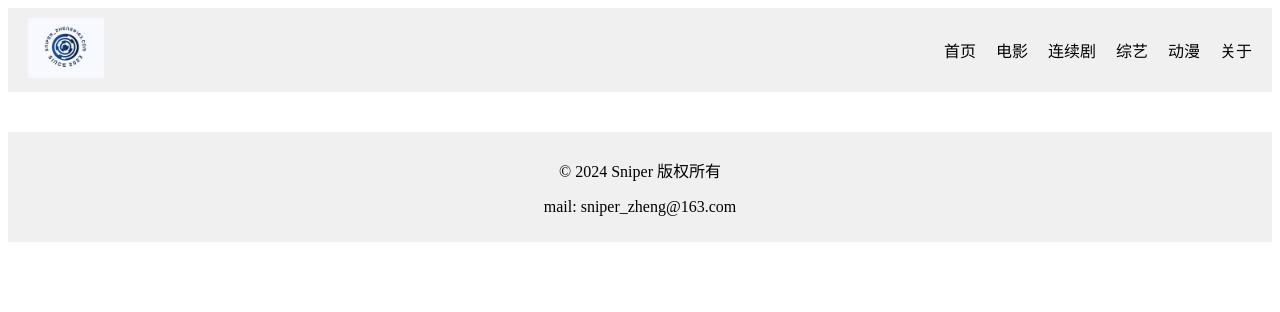
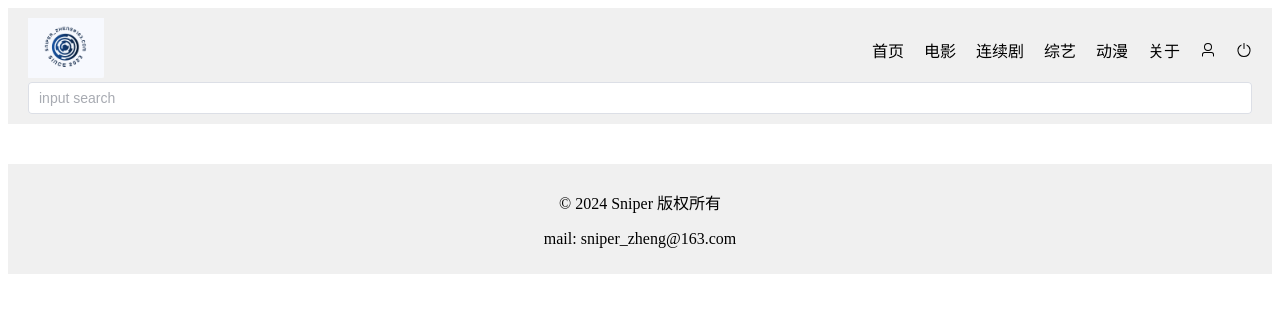
Before and after one commit to SniperTei/snipermovie, a Vue app in the folder sniper-cinema-pc/: page / in a window 1280 px wide. Shown: the top 312 px of the page. Built offline with nearby package versions, Linux system fonts and the light colour scheme.

Commit message:
更新elementPlus 注册图标  优化导航右边样式

```diff
--- a/sniper-cinema-pc/package.json
+++ b/sniper-cinema-pc/package.json
@@ -10,8 +10,9 @@
     "lint": "eslint . --ext .vue,.js,.jsx,.cjs,.mjs --fix --ignore-path .gitignore"
   },
   "dependencies": {
+    "@element-plus/icons-vue": "^2.3.1",
     "axios": "^1.6.8",
-    "element-plus": "^2.6.3",
+    "element-plus": "^2.7.2",
     "pinia": "^2.1.7",
     "vue": "^3.4.21",
     "vue-router": "^4.3.0"
--- a/sniper-cinema-pc/src/main.js
+++ b/sniper-cinema-pc/src/main.js
@@ -3,10 +3,20 @@ import { createPinia } from 'pinia'
 
 import App from './App.vue'
 import router from './router'
+// 全局注册element图标 我们是按需自动引入，不需要全局引入
+// import ElementPlus from 'element-plus'
+// import 'element-plus/dist/index.css'
+import * as ElementPlusIconsVue from '@element-plus/icons-vue'
+
 
 const app = createApp(App)
 
 app.use(createPinia())
 app.use(router)
+app.use(ElementPlusIconsVue)
+// 全局注册element图标
+for (const [key, component] of Object.entries(ElementPlusIconsVue)) {
+  app.component(key, component)
+}
 
 app.mount('#app')
--- a/sniper-cinema-pc/src/views/layout/index.vue
+++ b/sniper-cinema-pc/src/views/layout/index.vue
@@ -1,11 +1,19 @@
 <script setup>
-
+// user点击事件
+const userClick = () => {
+  console.log('userClick')
+}
+// logout点击事件
+const logoutClick = () => {
+  console.log('logoutClick')
+}
 </script>
 
 <template>
   <div class="layout">
     <!-- 最上面的导航部分 -->
     <div class="nav">
+      <div class="nav-category">
         <div class="nav-left">
           <img src="../../assets/logo.jpg" alt="logo" />
         </div>
@@ -16,6 +24,15 @@
           <router-link to="/variety">综艺</router-link>
           <router-link to="/anime">动漫</router-link>
           <router-link to="/about">关于</router-link>
+          <el-icon class="nav-right-icon" @click="userClick"><User /></el-icon>
+          <el-icon class="nav-right-icon" @click="logoutClick"><SwitchButton /></el-icon>
+          <!-- <el-button icon="el-icon-search"></el-button> -->
+        </div>
+      </div>
+      <div class="nav-search">
+        <div>
+          <el-input placeholder="input search"></el-input>
+        </div>
       </div>
     </div>
     <!-- 中间内容部分 -->
@@ -34,10 +51,24 @@
   .layout {
     .nav {
       display: flex;
+      flex-direction: column;
+      padding: 10px 20px;
+      background-color: #f0f0f0;
+      .nav-category {
+        display: flex;
+        flex-direction: row;
         justify-content: space-between;
         align-items: center;
-      padding: 10px 20px;
-      background-color: #f0f0f0;
+        .nav-right {
+          display: flex;
+          flex-direction: row;
+          justify-content: flex-end;
+          align-items: center;
+          .nav-right-icon {
+            margin-left: 20px;
+          }
+        }
+      }
       img {
         width: 76px;
         height: 60px;
```
Lines whose indentation alone changed are shown as unchanged.
